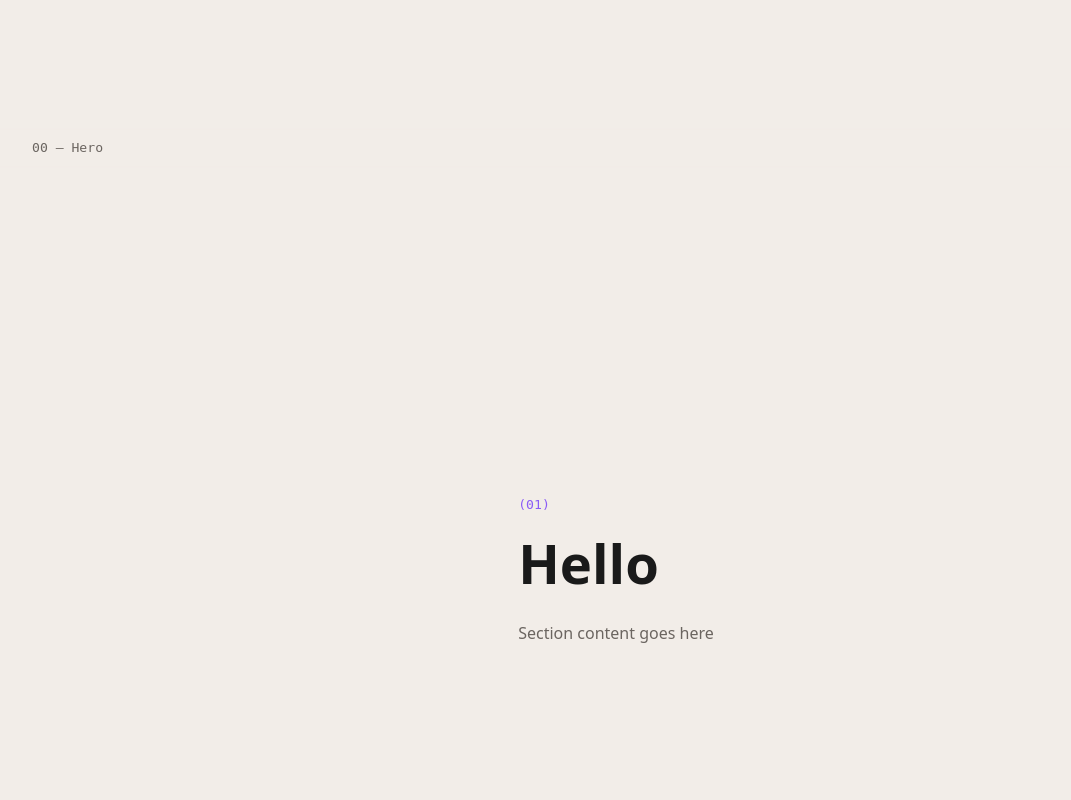
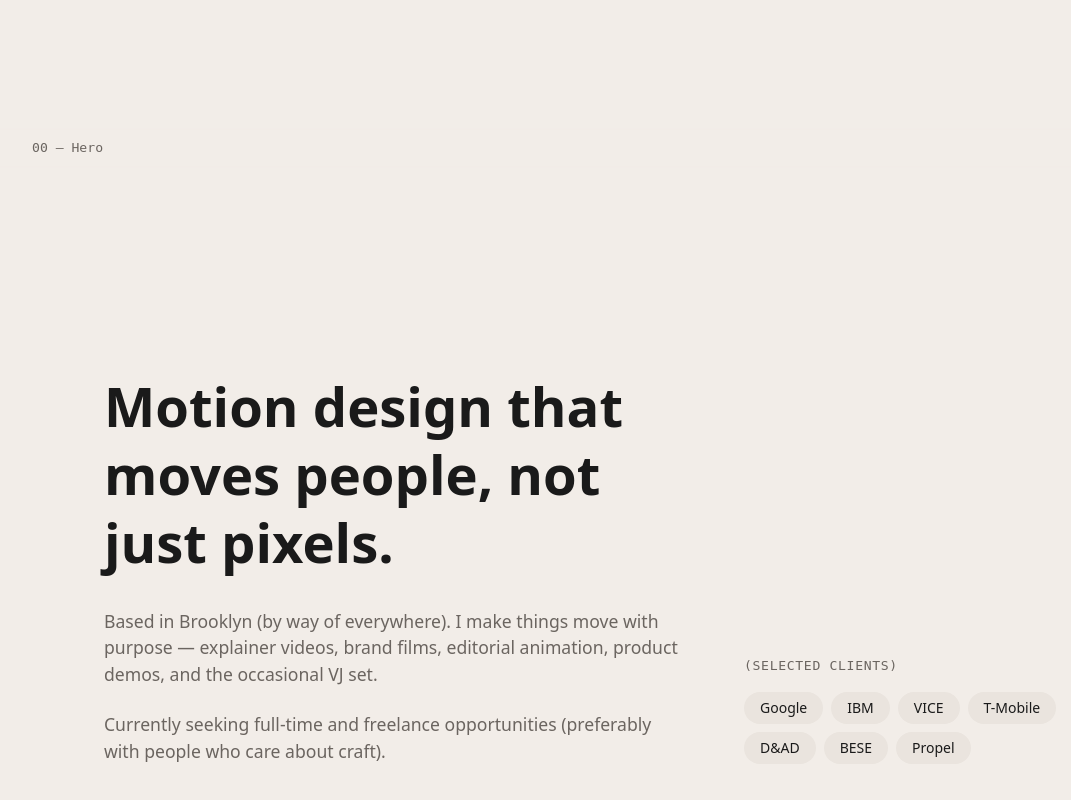
Before and after one commit to purds/portfolio-site-26, a Next.js app: page / in a window 1280 px wide. Shown: the part 632-1432 px from the top of the page, without its empty margins (64-1135 px from the left). Built offline with nearby package versions, Linux system fonts and the light colour scheme.

Commit message:
feat: section 01 Hello with declarative copy and client list
Co-Authored-By: Claude Sonnet 4.6 <noreply@anthropic.com>

```diff
--- a/src/app/page.tsx
+++ b/src/app/page.tsx
@@ -3,6 +3,7 @@
 import { useCallback } from "react";
 import { Sidebar } from "@/components/layout/Sidebar";
 import { StatusBar } from "@/components/layout/StatusBar";
+import { Hello } from "@/components/sections/Hello";
 import { useActiveSection } from "@/lib/use-active-section";
 import { useIsDesktop } from "@/lib/use-is-desktop";
 import { sections } from "@/data/sections";
@@ -32,6 +33,9 @@ export default function Home() {
             id={section.id}
             className="flex min-h-screen items-center justify-center"
           >
+            {section.id === "hello" ? (
+              <Hello />
+            ) : (
               <div className="px-6 py-20 lg:px-16">
                 <span
                   className="font-mono text-mono"
@@ -46,6 +50,7 @@ export default function Home() {
                   Section content goes here
                 </p>
               </div>
+            )}
           </section>
         ))}
       </main>
--- /dev/null
+++ b/src/components/sections/Hello.tsx
@@ -0,0 +1,49 @@
+const clients = [
+  "Google",
+  "IBM",
+  "VICE",
+  "T-Mobile",
+  "D&AD",
+  "BESE",
+  "Propel",
+];
+
+export function Hello() {
+  return (
+    <div className="mx-auto grid max-w-6xl gap-16 px-6 py-24 lg:grid-cols-[1.2fr_0.8fr] lg:px-16">
+      <div>
+        <h2 className="font-display text-display font-bold leading-tight">
+          Motion design that moves people, not just pixels.
+        </h2>
+        <div className="prose-width mt-8 space-y-6 text-body text-text-secondary">
+          <p>
+            Based in Brooklyn (by way of everywhere). I make things move with
+            purpose — explainer videos, brand films, editorial animation,
+            product demos, and the occasional VJ set.
+          </p>
+          <p>
+            Currently seeking full-time and freelance opportunities
+            (preferably with people who care about craft).
+          </p>
+        </div>
+      </div>
+      <div className="flex items-end">
+        <div>
+          <span className="font-mono text-mono uppercase tracking-wider text-text-secondary">
+            (Selected clients)
+          </span>
+          <ul className="mt-4 flex flex-wrap gap-2">
+            {clients.map((client) => (
+              <li
+                key={client}
+                className="rounded-full bg-bg-surface px-4 py-1.5 text-sm text-text-primary"
+              >
+                {client}
+              </li>
+            ))}
+          </ul>
+        </div>
+      </div>
+    </div>
+  );
+}
```
Lines whose indentation alone changed are shown as unchanged.
